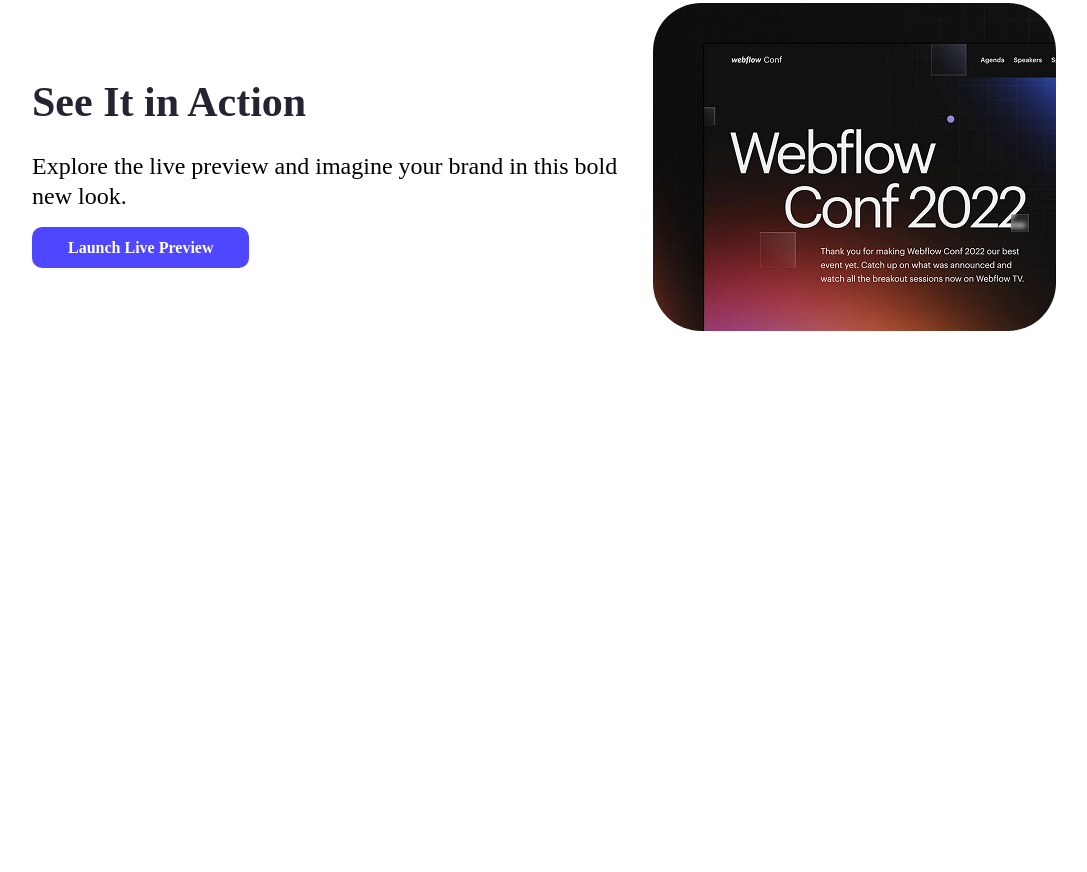
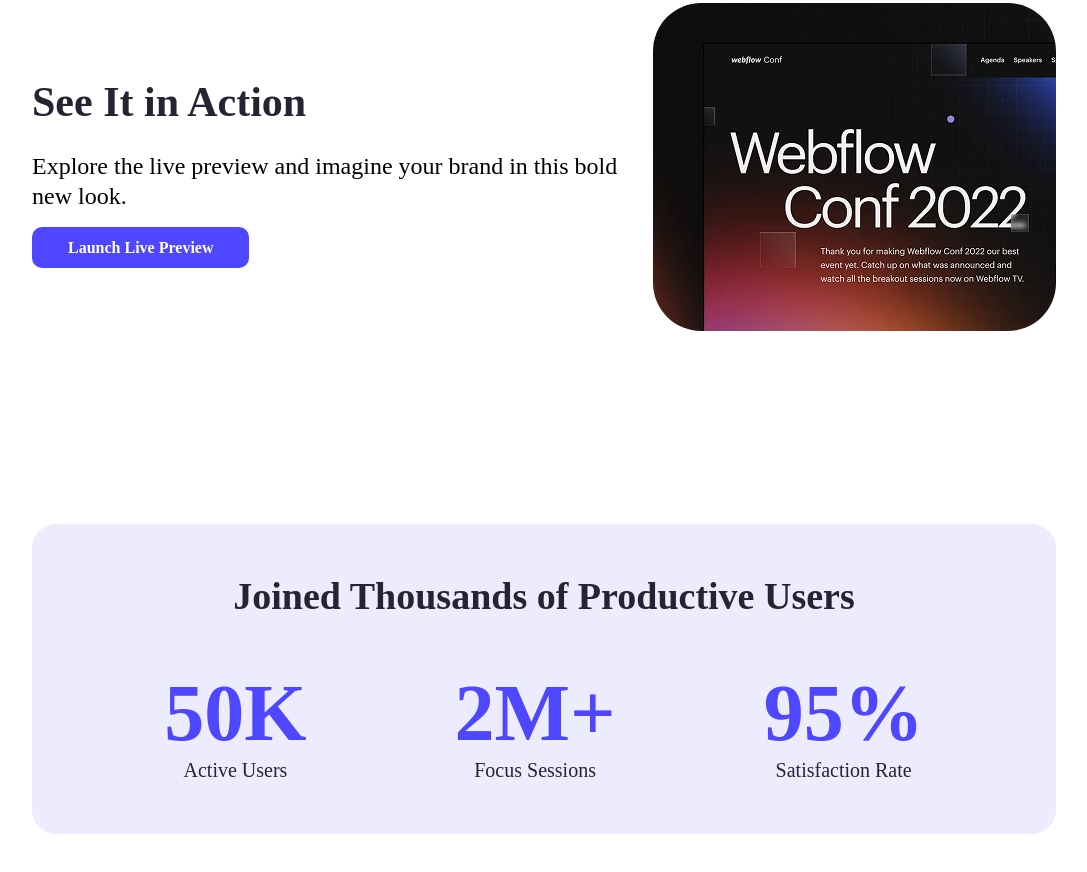
Before and after one commit to jinnahakondo/AssinementOne, a plain HTML site: page index.html in a window 1280 px wide. Shown: the part 820-1692 px from the top of the page, without its empty margins (96-1183 px from the left). Before the commit the page ends 1344 px from the top, so only its background shows below. Drawn offline with Linux system fonts and the light colour scheme.

Commit message:
productive users section added

```diff
--- a/index.html
+++ b/index.html
@@ -35,6 +35,25 @@
                 <img src="/B12A01-landing-launchpad/Assets/wc-mini.png" alt="">
             </div>
         </section>
+
+        <!-- ------- productive user section ------- -->
+        <section class="p-user">
+            <h1>Joined Thousands of Productive Users</h1>
+            <div class="users">
+                <div class="user">
+                    <h2>50K</h2>
+                    <p>Active Users</p>
+                </div>
+                <div class="user">
+                    <h2>2M+</h2>
+                    <p>Focus Sessions</p>
+                </div>
+                <div class="user">
+                    <h2>95%</h2>
+                    <p>Satisfaction Rate</p>
+                </div>
+            </div>
+        </section>
     </main>
 
 
--- a/style.css
+++ b/style.css
@@ -22,7 +22,9 @@
     color: #fff;
     transition: .5s;
 }
-
+p{
+    color: var(--t-color);
+}
 /* hover efect area  */
 .btn:hover {
     color: var(--prm-color);
@@ -100,3 +102,35 @@ header {
 .action .action-img img {
     border-radius: 48px;
 }
+
+/* -- ------- productive user section ------- -- */
+.p-user{
+    width: 80%;
+    height: 310px;
+    margin: 0 auto;
+    margin-bottom: 140px;
+    text-align: center;
+    /* background-color: rgba(193, 192, 255, 0.596); */
+    background-color: rgba(78, 71, 255, 0.1);
+    border-radius: 24px;
+}
+.p-user h1{
+    font-size: 38px;
+    font-weight: bold;
+    color: var(--t-color);
+    padding: 50px 0;
+}
+.p-user .users{
+    display: flex;
+    justify-content: center;
+    align-items: center;
+    gap: 148px;
+}
+.p-user .users h2{
+    font-size: 80px;
+    font-weight: bold;
+    color: var(--prm-color);
+}
+.p-user .users p{
+    font-size: 20px;
+}
```
Lines whose indentation alone changed are shown as unchanged.
